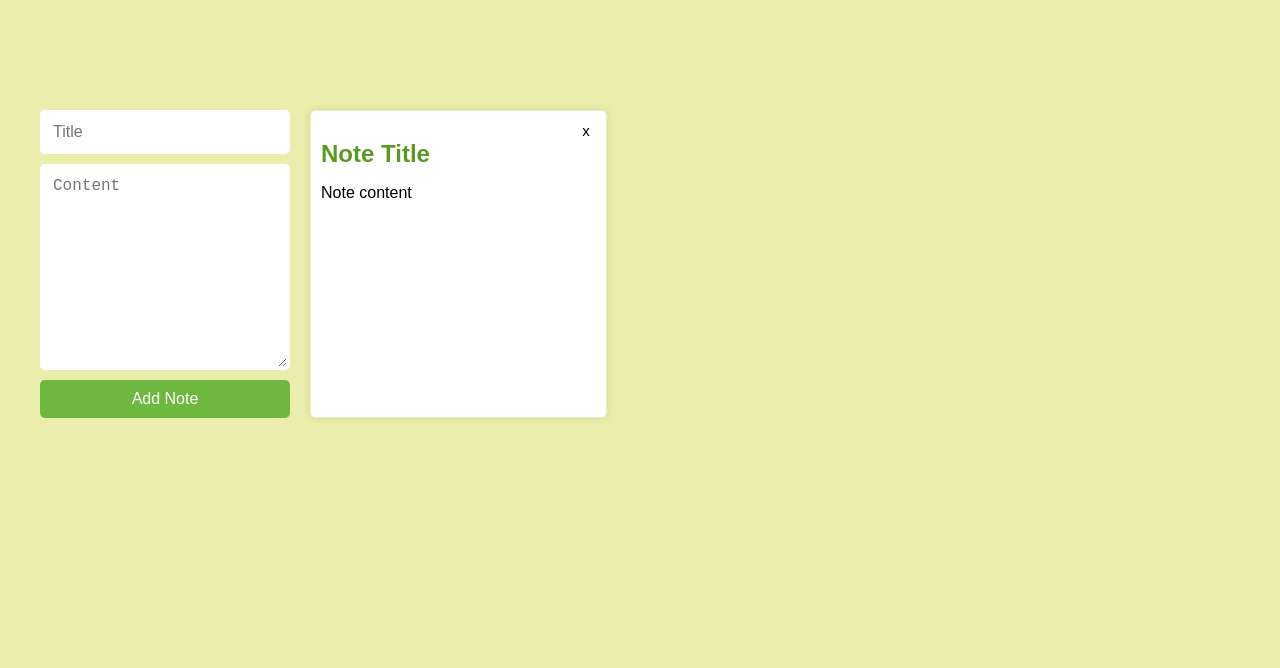
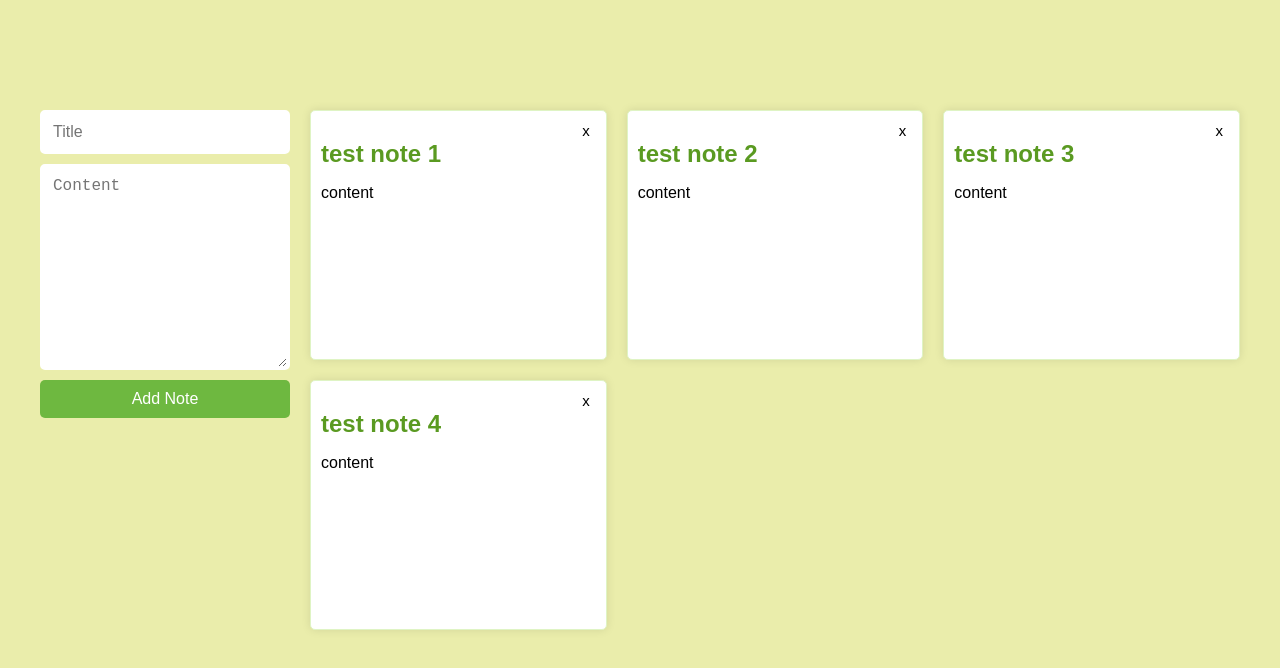
Before and after one commit to pkliui/notes_app, a React (Create React App) app in the folder notesapp-ui/: page / in a window 1280 px wide. Shown: the top 668 px of the page. Built offline with nearby package versions, Linux system fonts and the light colour scheme.

Commit message:
add a set of test notes to ui

```diff
--- a/notesapp-ui/src/App.tsx
+++ b/notesapp-ui/src/App.tsx
@@ -1,22 +1,73 @@
+import { useState } from "react";
 import "./App.css";
 
+// give notes a type
+type Note = {
+  id: number;
+  title: string;
+  content: string;
+}
+
 const App = () => {
+  //
+  // set states
+  //
+  // store all notes inside a state and give note the Note type,you may initialize using a dummy array
+
+  // set of dummy notes
+  const [notes, setNotes] = useState<Note[]>([
+    {
+      id: 1,
+      title: "test note 1",
+      content: "content",
+    },
+    {
+      id: 2,
+      title: "test note 2",
+      content: "content",
+    },
+    {
+      id: 3,
+      title: "test note 3",
+      content: "content",
+    },
+    {
+      id: 4,
+      title: "test note 4",
+      content: "content",
+    }
+    ]);
+
+
   return (
     <div className="app-container">
+      {/*
+      // set up a submission form for notes
+      */}
       <form className="note-form">
+        {/*
+        // set up form's title and content area
+        */}
         <input placeholder="Title" required />
         <textarea placeholder="Content" rows={10} required />
 
         <button type="submit">Add Note</button>
       </form>
+
+      {/*
+      Notes grid
+      */}
       <div className="notes-grid">
-        <div className="note-item">
-          <div className="notes-header">
-            <button>x</button>
+        {notes.map((note) => (
+          //Display all notes using the markup below by means of the map function
+          <div className="note-item">
+            <div className="notes-header">
+              <button>x</button>
+            </div>
+            <h2>{note.title}</h2>
+            <p>{note.content}</p>
           </div>
-          <h2>Note Title</h2>
-          <p>Note content</p>
-        </div>
+        ))}
       </div>
     </div>
   );
```
